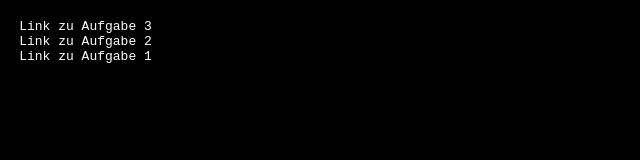
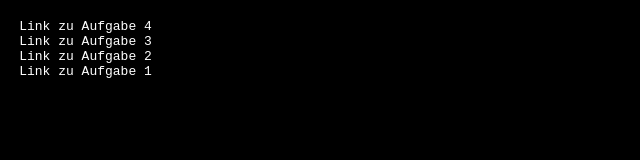
Before and after one commit to Shinigou/EA1-WiSe21, a plain HTML site: page Steckbrief/steckbrief.html in a window 1280 px wide. Shown: the whole page, without its empty margins (0-640 px from the left). Drawn offline with Linux system fonts and the light colour scheme.

Commit message:
Update steckbrief.html

```diff
--- a/Steckbrief/steckbrief.html
+++ b/Steckbrief/steckbrief.html
@@ -24,6 +24,8 @@ a:active{
 </style>
 </head>
 <body>
+	<a href="../Aufgabe_4/Übersicht_Stationen.html" target="_blank">Link zu Aufgabe 4</a>
+	<br>
 	<a href="../Aufgabe_3/Portfolio03.html" target="_blank">Link zu Aufgabe 3</a>
 	<br>
 	<a href="../Aufgabe_2/Portfolio.html" target="_blank">Link zu Aufgabe 2</a>
```
